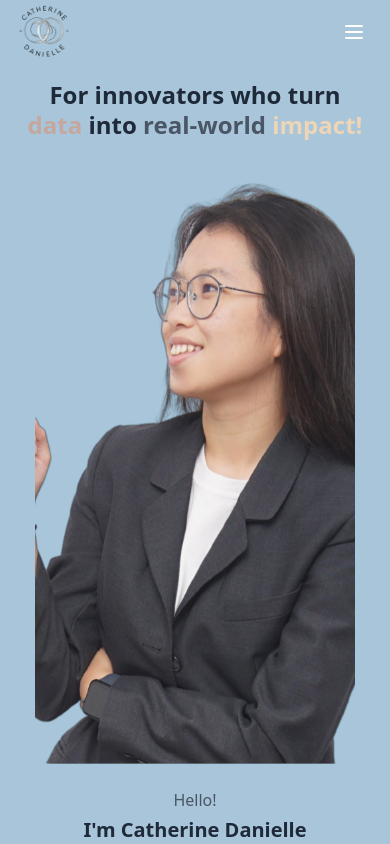
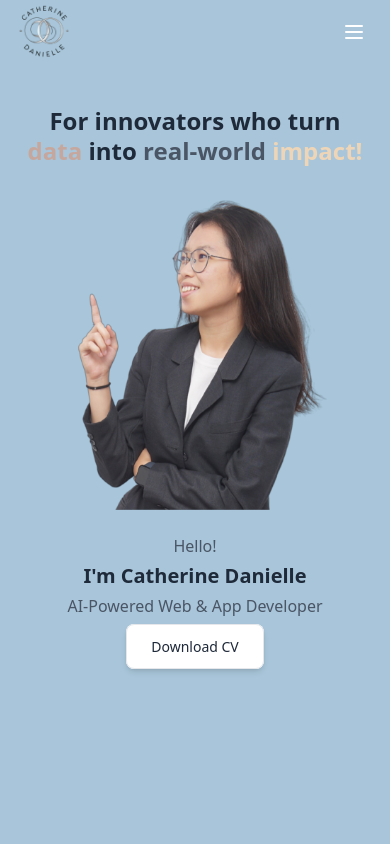
Before and after one commit to CatherineDanielle/porto-web, a React (Vite) app: page / in a window 390 px wide. Shown: the top 844 px of the page. Built offline with nearby package versions, Linux system fonts and the light colour scheme.

Commit message:
modif hero

```diff
--- a/src/components/HeroSection.jsx
+++ b/src/components/HeroSection.jsx
@@ -22,7 +22,7 @@ const HeroSection = () => {
                 <img
                   src= {pict}
                   alt="Catherine Danielle - AI-Powered Web & App Developer"
-                  className="w-full h-150 object-cover rounded-2xl"
+                  className="w-full h-auto sm:h-[600px] object-contain sm:object-cover rounded-2xl"
                 />
               </div>
             </div>
```
